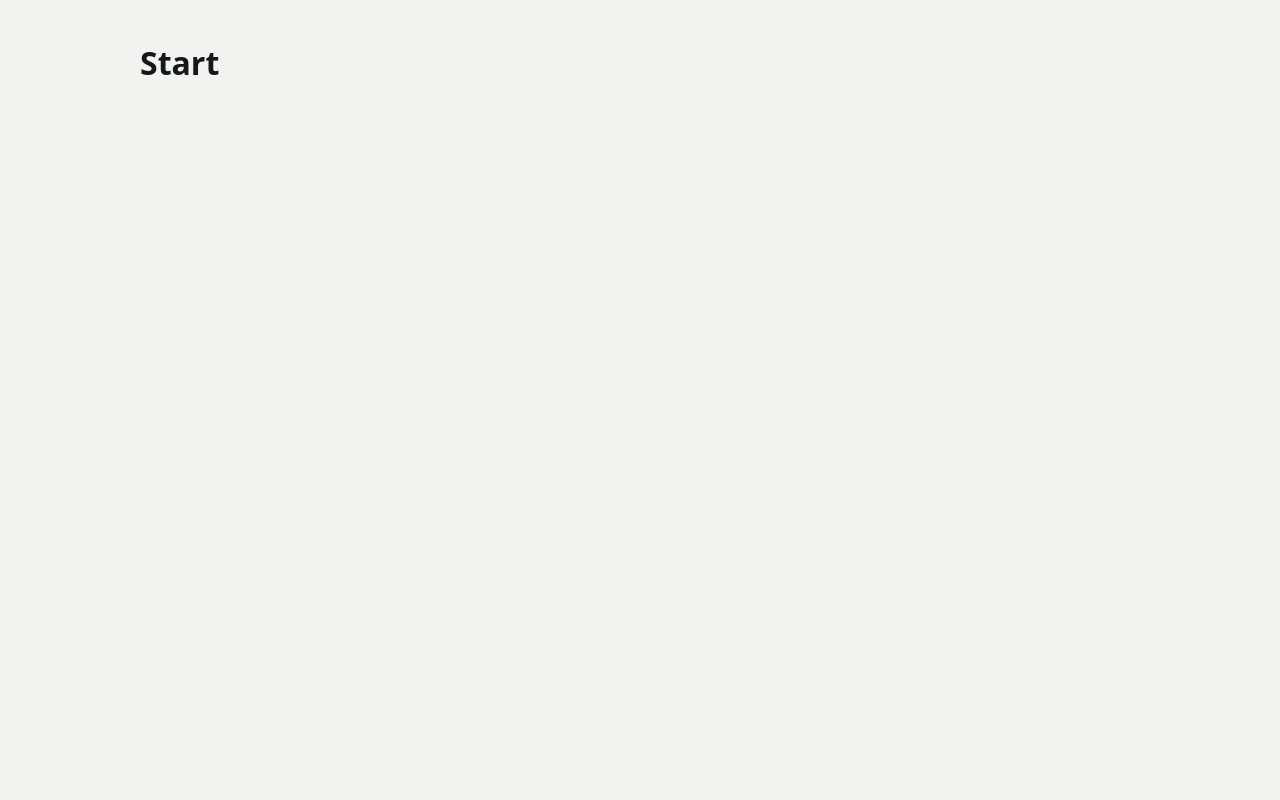
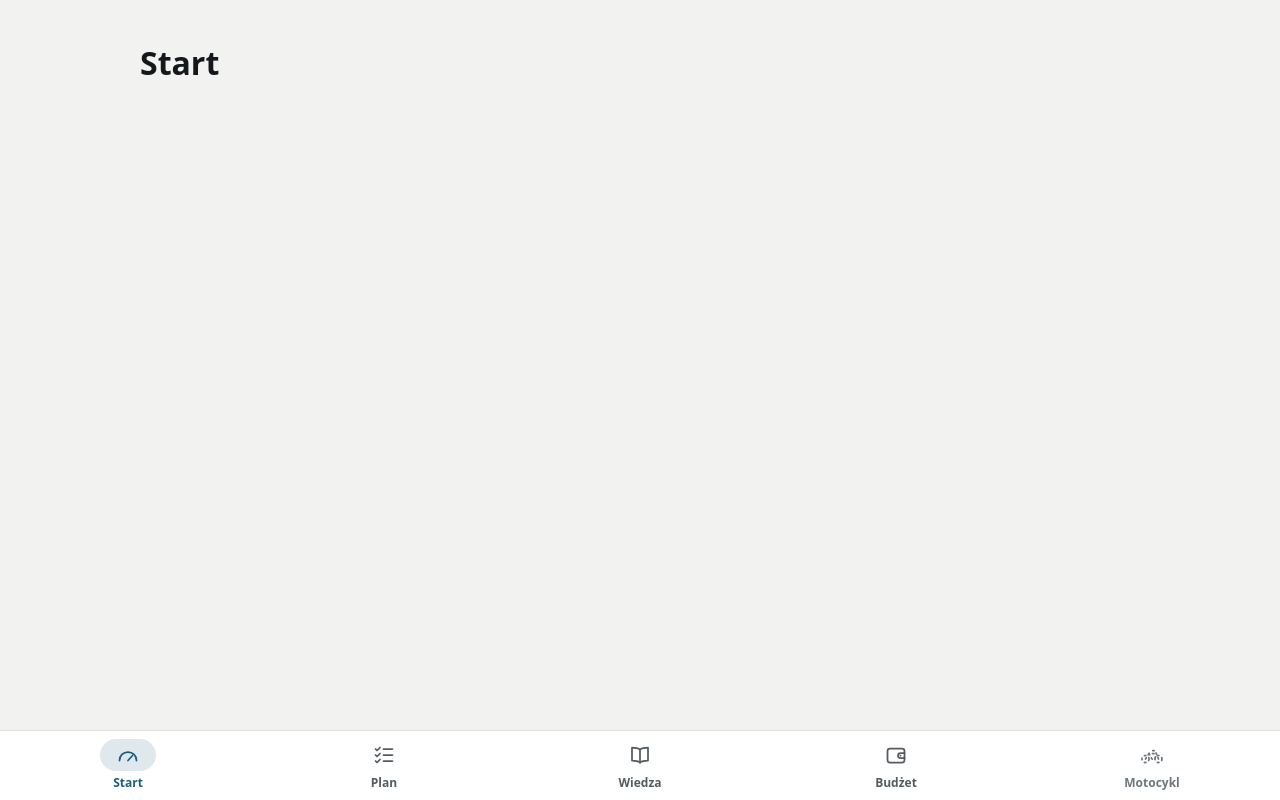
Before and after one commit to Ciaxo/moto-plan, a plain HTML site: page index.html in a window 1280 px wide. Drawn offline with Linux system fonts and the light colour scheme.

Commit message:
Add bottom navigation

```diff
--- a/css/base.css
+++ b/css/base.css
@@ -22,4 +22,5 @@ body {
   max-width: var(--content-max);
   margin-inline: auto;
   padding: var(--screen-pad);
+  padding-bottom: calc(var(--nav-height) + var(--screen-pad));
 }
--- /dev/null
+++ b/css/components.css
@@ -0,0 +1,47 @@
+.tabbar {
+  position: fixed;
+  inset-inline: 0;
+  bottom: 0;
+  display: grid;
+  grid-auto-flow: column;
+  grid-auto-columns: 1fr;
+  height: var(--nav-height);
+  background: var(--nav-bg);
+  border-top: var(--hairline) solid var(--line);
+}
+
+.tab {
+  display: flex;
+  flex-direction: column;
+  align-items: center;
+  justify-content: center;
+  gap: var(--sp-1);
+  min-height: var(--tap);
+  color: var(--ink-2);
+  font-size: var(--fs-12);
+  font-weight: var(--fw-semibold);
+  text-decoration: none;
+}
+
+.tab-icon {
+  width: calc(var(--icon) + 2 * var(--sp-4));
+  height: calc(var(--icon) + 2 * var(--sp-1));
+  padding: var(--sp-1) var(--sp-4);
+  border-radius: var(--r-full);
+}
+
+.tab-soon {
+  color: var(--ink-disabled);
+}
+
+.tab-soon:not([aria-current="page"]) .tab-icon {
+  stroke-dasharray: var(--icon-dash);
+}
+
+.tab[aria-current="page"] {
+  color: var(--accent);
+}
+
+.tab[aria-current="page"] .tab-icon {
+  background: var(--accent-soft);
+}
--- a/index.html
+++ b/index.html
@@ -7,9 +7,32 @@
   <title>Moto Plan</title>
   <link rel="stylesheet" href="./css/tokens.css">
   <link rel="stylesheet" href="./css/base.css">
+  <link rel="stylesheet" href="./css/components.css">
   <script type="module" src="./js/app.js"></script>
 </head>
 <body>
   <main class="screen"></main>
+  <nav class="tabbar" aria-label="Menu główne">
+    <a class="tab" href="#/start">
+      <svg class="tab-icon" aria-hidden="true"><use href="./icons/sprite.svg#start"></use></svg>
+      Start
+    </a>
+    <a class="tab" href="#/plan">
+      <svg class="tab-icon" aria-hidden="true"><use href="./icons/sprite.svg#plan"></use></svg>
+      Plan
+    </a>
+    <a class="tab" href="#/wiedza">
+      <svg class="tab-icon" aria-hidden="true"><use href="./icons/sprite.svg#wiedza"></use></svg>
+      Wiedza
+    </a>
+    <a class="tab" href="#/budzet">
+      <svg class="tab-icon" aria-hidden="true"><use href="./icons/sprite.svg#budzet"></use></svg>
+      Budżet
+    </a>
+    <a class="tab tab-soon" href="#/motocykl">
+      <svg class="tab-icon" aria-hidden="true"><use href="./icons/sprite.svg#motocykl"></use></svg>
+      Motocykl
+    </a>
+  </nav>
 </body>
 </html>
--- a/js/app.js
+++ b/js/app.js
@@ -16,7 +16,19 @@ const screens = {
 };
 
 const main = document.querySelector('main');
+const tabs = document.querySelectorAll('nav a');
+
+function markTab(name) {
+  for (const tab of tabs) {
+    if (tab.hash === `#/${name}`) {
+      tab.setAttribute('aria-current', 'page');
+    } else {
+      tab.removeAttribute('aria-current');
+    }
+  }
+}
 
 startRouter(Object.keys(screens), (name) => {
   main.replaceChildren(screens[name]());
+  markTab(name);
 });
```
Also changed, not shown: icons/sprite.svg (added).
